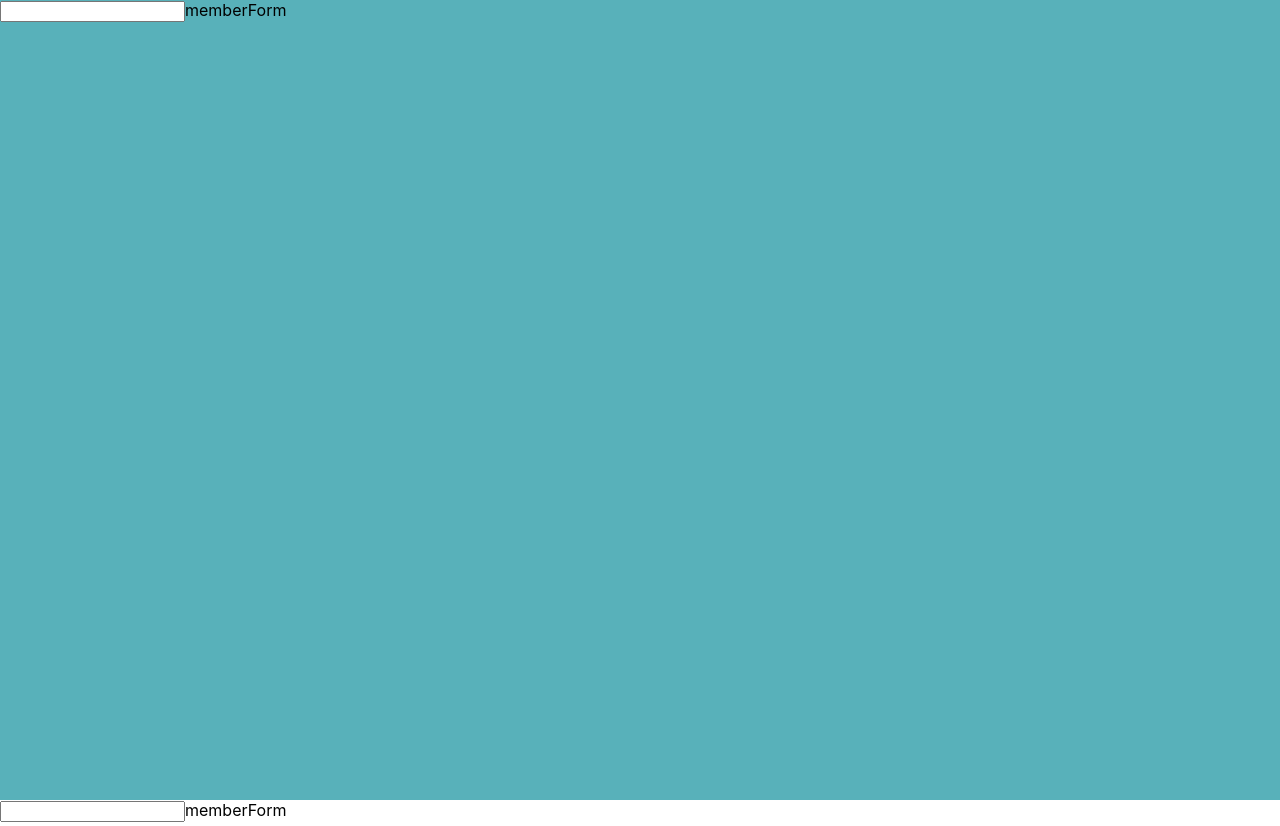
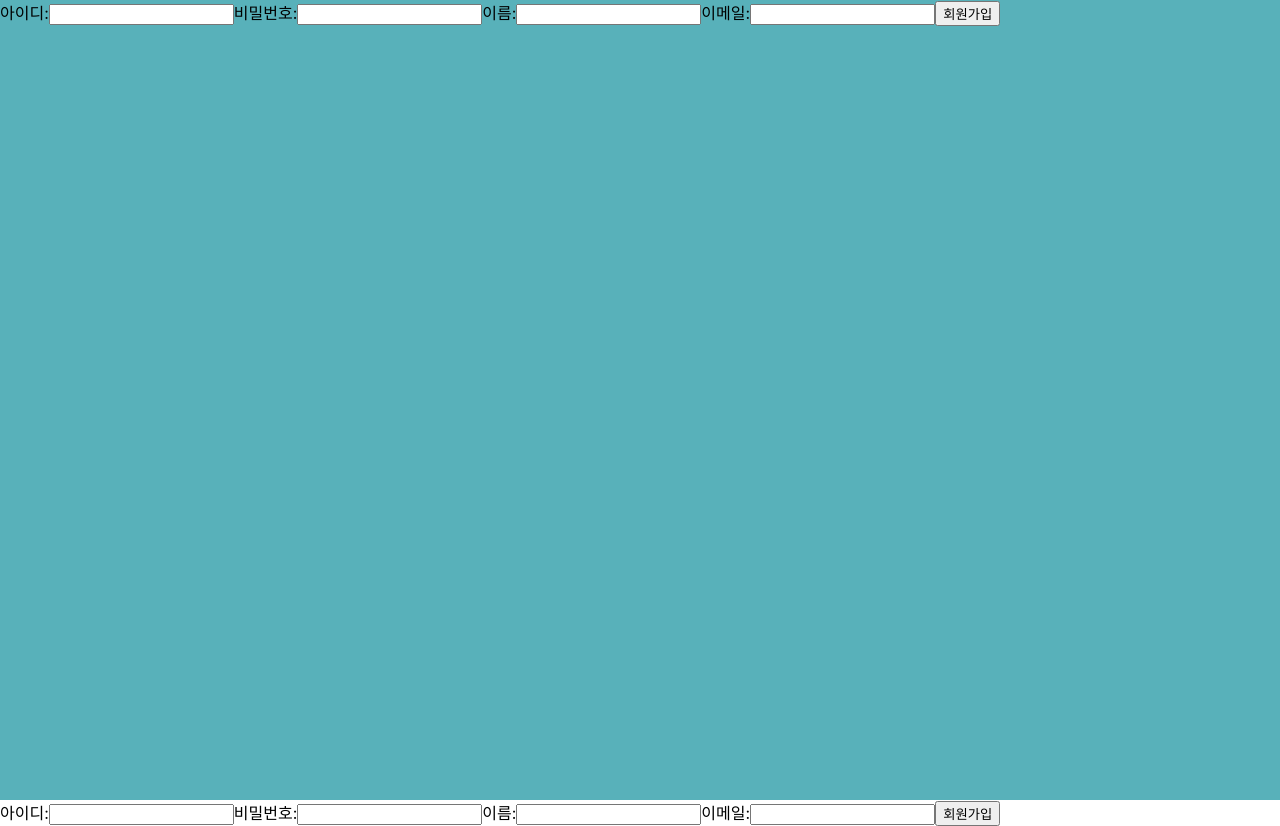
Before and after one commit to WhiteOwl314/Rema-front, a React (Create React App) app: page /member/memberForm in a window 1280 px wide. Built offline with nearby package versions, Linux system fonts and the light colour scheme.

Commit message:
member-memberForm-inputChange

```diff
--- a/src/api/member.js
+++ b/src/api/member.js
@@ -1,7 +1,7 @@
-//CheckId
+//checkId
 import axios from "axios";
 
-export const CheckMemberId = async id => {
+export const checkId = async id => {
     const response = await axios({
         method: 'post',
         url: 'http://localhost:8080/member/checkId.do',
@@ -12,3 +12,32 @@ export const CheckMemberId = async id => {
 
     return response.data;
 };
+
+export const checkEmail = async email => {
+    const response = await axios({
+        method: 'post',
+        url: 'http://localhost:8080/member/checkEmail.do',
+        data: {
+            'email': email
+        }
+    });
+
+    return response.data;
+};
+
+
+export const addMember = async formData => {
+    const response = await axios({
+        method: 'post',
+        url: 'http://localhost:8080/member/addMember.do',
+        data: {
+            id: formData.id,
+            pw: formData.pw,
+            level: formData.level,
+            name: formData.name,
+            email: formData.email
+        }
+    });
+
+    return response.data;
+}
--- a/src/components/member/MemberForm.js
+++ b/src/components/member/MemberForm.js
@@ -1,14 +1,62 @@
 import React from 'react';
 
-function MemberForm({onChange, idIsExisted}) {
+function MemberForm({onSubmit, onChange, checkId, addMember, formState}) {
 
-    if(idIsExisted) return <div>아이디가 이미 존재합니다.</div>;
+    console.log('checkId: ' + checkId);
+    console.log('addMember: ' + addMember);
+    console.log(formState);
 
     return(
-        <div>
-            <input onChange={onChange}/>
-            memberForm
-        </div>
+        <form
+            onSubmit={onSubmit}
+        >
+            <label>
+                아이디:
+                <input
+                    name="id"
+                    type="text"
+                    onChange={onChange}
+                    value={formState.id}
+                />
+            </label>
+            <label>
+                비밀번호:
+                <input
+                    name="pw"
+                    type="text"
+                    onChange={onChange}
+                    value={formState.pw}
+                />
+            </label>
+            <label>
+                이름:
+                <input
+                    name="name"
+                    type="text"
+                    onChange={onChange}
+                    value={formState.name}
+                />
+            </label>
+            <label>
+                이메일:
+                <input
+                    name="email"
+                    type="text"
+                    onChange={onChange}
+                    value={formState.email}
+                />
+            </label>
+            <input
+                name="level"
+                type="hidden"
+                onChange={onChange}
+                value={formState.level}
+            />
+            <input
+                type="submit"
+                value="회원가입"
+            />
+        </form>
     )
 
 }
--- a/src/containers/member/MemberFormContainer.js
+++ b/src/containers/member/MemberFormContainer.js
@@ -1,31 +1,47 @@
-import React from 'react';
+import React, {useState} from 'react';
 import MemberForm from '../../components/member/MemberForm';
 import {useSelector, useDispatch} from "react-redux";
-import {CheckMemberId} from "../../modules/member/member";
+import {CheckId} from "../../modules/member/member";
 
 function MemberFormContainer() {
-    const {data, loading, error } =
-        useSelector(state => state.member.checkMemberId);
+    // let idIsExisted = false;
+    // let emailIsExisted = false;
+    // let addMemberToDb = false;
+    // let setEmail = false;
+
+    const checkIdState =
+        useSelector(state => state.member.checkId);
+    const addMemberState =
+        useSelector(state => state.member.addMember);
     const dispatch = useDispatch();
 
+    const [formState, setFormState] = useState({
+        // 필요: id, pw, level, name, email
+        id: '',
+        pw: '',
+        level: '',
+        name: '',
+        email: ''
+    });
+
     const onChange = (e) => {
-        dispatch(CheckMemberId(e.target.value));
+        const{name, value} = e.target;
+        if(name == "id"){
+            dispatch(CheckId(e.target.value));
+        }
+        setFormState({
+            ...formState,
+            [name]: value
+        })
     };
-
-    let idIsExisted = false;
-
-    console.log(data);
-
-    if(data){
-        idIsExisted = data.idIsExisted;
-        console.log(idIsExisted);
-    }
 
     return (
         <>
             <MemberForm
                 onChange={onChange}
-                idIsExisted={idIsExisted}
+                checkId={checkIdState.data}
+                addMember={addMemberState.data}
+                formState={formState}
             />
         </>
     )
--- a/src/modules/member/member.js
+++ b/src/modules/member/member.js
@@ -5,23 +5,38 @@ import {
     handleAsyncActions
 } from "../../lib/asyncUtils";
 
-const CHECK_MEMBER_ID = 'CHECK_MEMBER_ID';
-const CHECK_MEMBER_ID_SUCCESS = 'CHECK_MEMBER_ID_SUCCESS';
-const CHECK_MEMBER_ID_ERROR = 'CHECK_MEMBER_ID_ERROR';
+//아이디 체크
+const CHECK_ID = 'CHECK_ID';
+const CHECK_ID_SUCCESS = 'CHECK_ID_SUCCESS';
+const CHECK_ID_ERROR = 'CHECK_ID_ERROR';
 
-export const CheckMemberId =
-    createPromoseThunk(CHECK_MEMBER_ID, memberAPI.CheckMemberId);
+//회원가입
+const ADD_MEMBER = 'ADD_MEMBER';
+const ADD_MEMBER_SUCCESS = 'ADD_MEMBER_SUCCESS';
+const ADD_MEMBER_ERROR = 'ADD_MEMBER_ERROR';
+
+export const CheckId =
+    createPromoseThunk(CHECK_ID, memberAPI.checkId);
+
+export const AddMember =
+    createPromoseThunk(ADD_MEMBER, memberAPI.addMember);
 
 const initialState = {
-    checkMemberId: reducerUtils.initial()
+    checkId: reducerUtils.initial(),
+    addMember: reducerUtils.initial()
 };
 
 export default function member (state = initialState, action) {
     switch (action.type) {
-        case CHECK_MEMBER_ID:
-        case CHECK_MEMBER_ID_SUCCESS:
-        case CHECK_MEMBER_ID_ERROR:
-            return handleAsyncActions(CHECK_MEMBER_ID, 'checkMemberId')
+        case CHECK_ID:
+        case CHECK_ID_SUCCESS:
+        case CHECK_ID_ERROR:
+            return handleAsyncActions(CHECK_ID, 'checkId')
+                (state,action);
+        case ADD_MEMBER:
+        case ADD_MEMBER_SUCCESS:
+        case ADD_MEMBER_ERROR:
+            return handleAsyncActions(ADD_MEMBER, 'addMember')
                 (state,action);
         default:
             return state;
```
